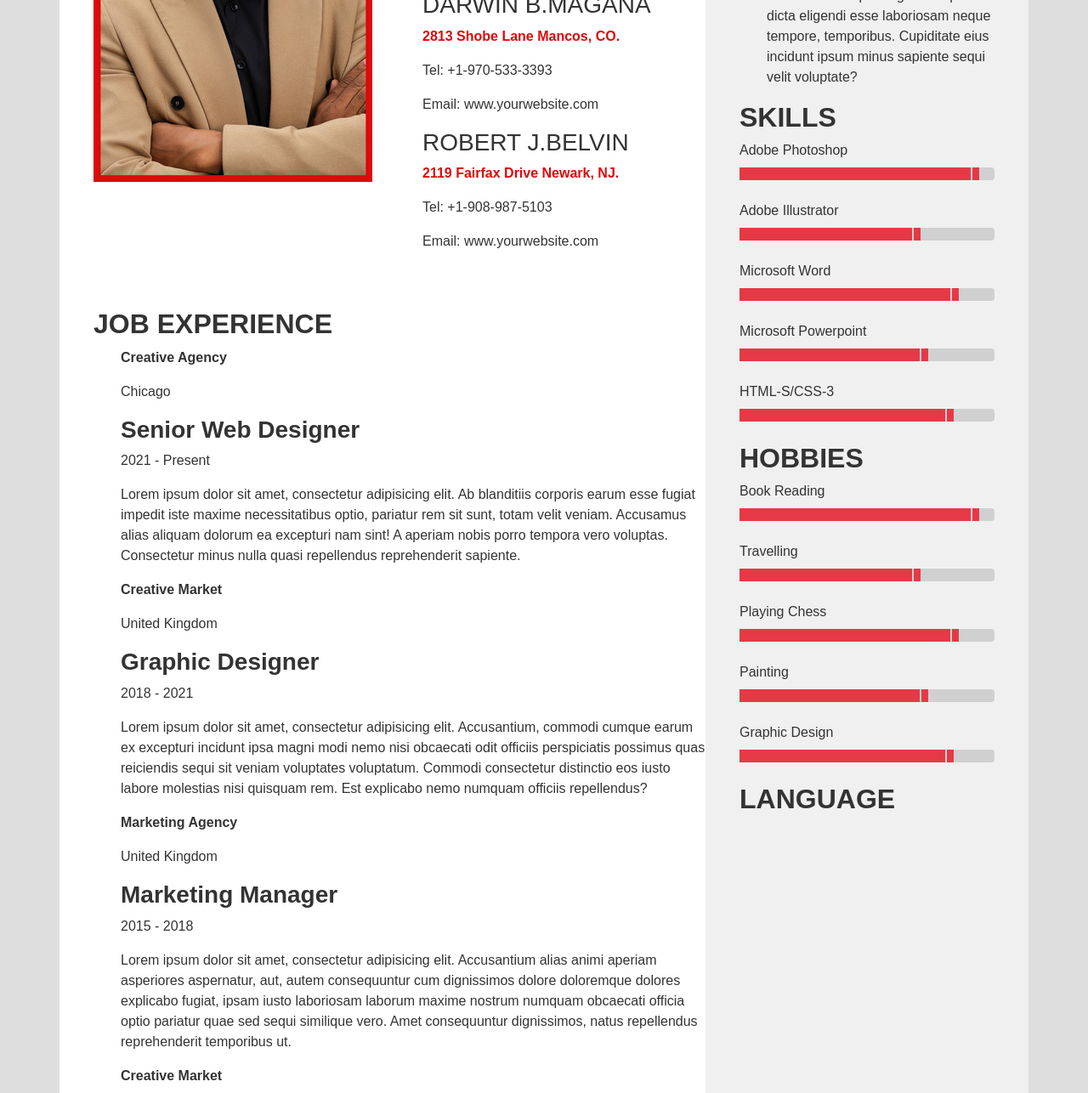
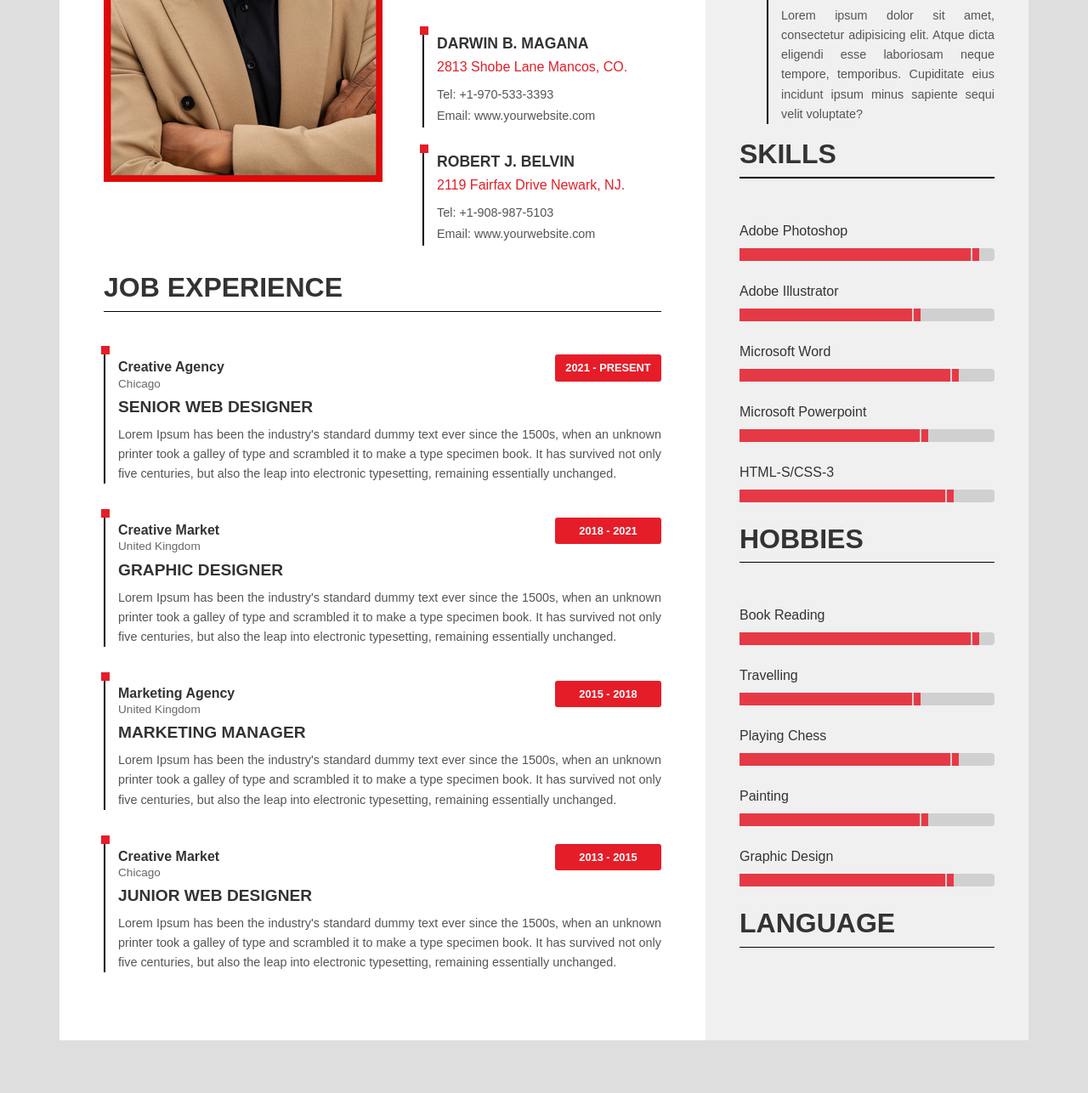
Before and after one commit to HECKONCHIK/pm_23-25, a website: page src/app/index.html in a window 1280 px wide. Shown: the part 631-1917 px from the top of the page at 85% size. Drawn offline with nearby package versions, Linux system fonts and the light colour scheme; files that its build step writes are made by us from their sources.

Commit message:
Refactor resume layout and add SCSS for experience

```diff
--- a/src/app/components/main/exp.html
+++ b/src/app/components/main/exp.html
@@ -1,33 +1,75 @@
-<div>
+<div class="exp">
   <h2><b>JOB EXPERIENCE</b></h2>
-  <ul>
-    <li>
-      <p><b>Creative Agency</b></p>
-      <p>Chicago</p>
-      <h3><b>Senior Web Designer</b></h3>
-      <p>2021 - Present</p>
-      <p>Lorem ipsum dolor sit amet, consectetur adipisicing elit. Ab blanditiis corporis earum esse fugiat impedit iste maxime necessitatibus optio, pariatur rem sit sunt, totam velit veniam. Accusamus alias aliquam dolorum ea excepturi nam sint! A aperiam nobis porro tempora vero voluptas. Consectetur minus nulla quasi repellendus reprehenderit sapiente.</p>
+  <div class="underline"></div>
+  <ul class="experience-list">
+
+    <li class="experience-item">
+      <span class="decorator"></span>
+      <div class="content">
+        <div class="header-line">
+          <div class="title-location">
+            <h3 class="company">Creative Agency</h3>
+            <p class="location">Chicago</p>
+          </div>
+          <span class="date">2021 - Present</span>
+        </div>
+        <h4 class="position">SENIOR WEB DESIGNER</h4>
+        <p class="description">
+          Lorem Ipsum has been the industry's standard dummy text ever since the 1500s, when an unknown printer took a galley of type and scrambled it to make a type specimen book. It has survived not only five centuries, but also the leap into electronic typesetting, remaining essentially unchanged.
+        </p>
+      </div>
     </li>
-    <li>
-      <p><b>Creative Market</b></p>
-      <p>United Kingdom</p>
-      <h3><b>Graphic Designer</b></h3>
-      <p>2018 - 2021</p>
-      <p>Lorem ipsum dolor sit amet, consectetur adipisicing elit. Accusantium, commodi cumque earum ex excepturi incidunt ipsa magni modi nemo nisi obcaecati odit officiis perspiciatis possimus quas reiciendis sequi sit veniam voluptates voluptatum. Commodi consectetur distinctio eos iusto labore molestias nisi quisquam rem. Est explicabo nemo numquam officiis repellendus?</p>
+
+    <li class="experience-item">
+      <span class="decorator"></span>
+      <div class="content">
+        <div class="header-line">
+          <div class="title-location">
+            <h3 class="company">Creative Market</h3>
+            <p class="location">United Kingdom</p>
+          </div>
+          <span class="date">2018 - 2021</span>
+        </div>
+        <h4 class="position">GRAPHIC DESIGNER</h4>
+        <p class="description">
+          Lorem Ipsum has been the industry's standard dummy text ever since the 1500s, when an unknown printer took a galley of type and scrambled it to make a type specimen book. It has survived not only five centuries, but also the leap into electronic typesetting, remaining essentially unchanged.
+        </p>
+      </div>
     </li>
-    <li>
-      <p><b>Marketing Agency</b></p>
-      <p>United Kingdom</p>
-      <h3><b>Marketing Manager</b></h3>
-      <p>2015 - 2018</p>
-      <p>Lorem ipsum dolor sit amet, consectetur adipisicing elit. Accusantium alias animi aperiam asperiores aspernatur, aut, autem consequuntur cum dignissimos dolore doloremque dolores explicabo fugiat, ipsam iusto laboriosam laborum maxime nostrum numquam obcaecati officia optio pariatur quae sed sequi similique vero. Amet consequuntur dignissimos, natus repellendus reprehenderit temporibus ut.</p>
+
+    <li class="experience-item">
+      <span class="decorator"></span>
+      <div class="content">
+        <div class="header-line">
+          <div class="title-location">
+            <h3 class="company">Marketing Agency</h3>
+            <p class="location">United Kingdom</p>
+          </div>
+          <span class="date">2015 - 2018</span>
+        </div>
+        <h4 class="position">MARKETING MANAGER</h4>
+        <p class="description">
+          Lorem Ipsum has been the industry's standard dummy text ever since the 1500s, when an unknown printer took a galley of type and scrambled it to make a type specimen book. It has survived not only five centuries, but also the leap into electronic typesetting, remaining essentially unchanged.
+        </p>
+      </div>
     </li>
-    <li>
-      <p><b>Creative Market</b></p>
-      <p>Chicago</p>
-      <h3><b>Junior Web Designer</b></h3>
-      <p>2013 - 2015</p>
-      <p>Lorem ipsum dolor sit amet, consectetur adipisicing elit. Aliquam asperiores, aspernatur autem consequuntur cum cumque deleniti dolor dolore doloremque eius fuga illo impedit maiores minima nam odio placeat praesentium quasi quod ratione voluptate voluptatibus voluptatum? Beatae et fugiat possimus quidem recusandae tempore ut vel voluptas! Illum, in vero?</p>
+
+    <li class="experience-item">
+      <span class="decorator"></span>
+      <div class="content">
+        <div class="header-line">
+          <div class="title-location">
+            <h3 class="company">Creative Market</h3>
+            <p class="location">Chicago</p>
+          </div>
+          <span class="date">2013 - 2015</span>
+        </div>
+        <h4 class="position">JUNIOR WEB DESIGNER</h4>
+        <p class="description">
+          Lorem Ipsum has been the industry's standard dummy text ever since the 1500s, when an unknown printer took a galley of type and scrambled it to make a type specimen book. It has survived not only five centuries, but also the leap into electronic typesetting, remaining essentially unchanged.
+        </p>
+      </div>
     </li>
+
   </ul>
 </div>
--- a/src/app/components/main/me.html
+++ b/src/app/components/main/me.html
@@ -22,8 +22,8 @@
         fugit itaque maxime nihil, odit provident
         quidem quisquam quod rem sed suscipit tempora vel! Illo.</p>
 
-      <p class="text"><b>"Lorem ipsum dolor sit amet, consectetur adipisicing
-        <br> elit. Adipisci, eaque enim ipsum quam quia voluptatum."</b></p>
+      <p class="text"><b>"Lorem ipsum dolor sit amet, consectetur adip
+        <br> elit. Adipisci, eaque enim ipsum quam quia vol."</b></p>
 
       <ul>
         <li><b>+1-718-310-5588</b></li>
@@ -33,18 +33,26 @@
     </div>
     <div class="refer">
       <h2><b>REFERENCES</b></h2>
-      <ul>
-        <li>
-          <h3>DARWIN B.MAGANA</h3>
-          <p class="adress"><b>2813 Shobe Lane Mancos, CO.</b></p>
-          <p>Tel: +1-970-533-3393</p>
-          <p>Email: <a href="">www.yourwebsite.com</a></p>
+      <div class="underline"></div>
+      <ul class="contact-list">
+        <li class="contact-item">
+          <span class="decorator"></span>
+          <div class="info">
+            <h3 class="name">DARWIN B. MAGANA</h3>
+            <p class="address">2813 Shobe Lane Mancos, CO.</p>
+            <p class="tel">Tel: +1-970-533-3393</p>
+            <p class="email">Email: www.yourwebsite.com</p>
+          </div>
         </li>
-        <li>
-          <h3>ROBERT J.BELVIN</h3>
-          <p class="adress"><b>2119 Fairfax Drive Newark, NJ.</b></p>
-          <p>Tel: +1-908-987-5103</p>
-          <p>Email: <a href="">www.yourwebsite.com</a></p>
+
+        <li class="contact-item">
+          <span class="decorator"></span>
+          <div class="info">
+            <h3 class="name">ROBERT J. BELVIN</h3>
+            <p class="address">2119 Fairfax Drive Newark, NJ.</p>
+            <p class="tel">Tel: +1-908-987-5103</p>
+            <p class="email">Email: www.yourwebsite.com</p>
+          </div>
         </li>
       </ul>
     </div>
--- a/src/app/components/sidebar/edu.html
+++ b/src/app/components/sidebar/edu.html
@@ -1,17 +1,24 @@
 <div>
   <h2><b>EDUCATION</b></h2>
-  <ul>
-    <li>
-      <p>Stanford University</p>
-      <h3><b>Master Degree</b></h3>
-      <p>2011- 2013</p>
-      <p>Lorem ipsum dolor sit amet, consectetur adipisicing elit. Et explicabo illo officiis ratione suscipit. Eius eveniet fugiat magnam maxime necessitatibus odit quidem sit velit veniam.</p>
+  <div class="underline"></div>
+  <ul class="education-list">
+    <li class="education-item">
+      <span class="decorator"></span>
+      <div>
+        <p class="university">Stanford University</p>
+        <h3 class="degree"><b>Master Degree</b></h3>
+        <span class="date">2011 - 2013</span>
+        <p class="description">Lorem ipsum dolor sit amet, consectetur adipisicing elit. Et explicabo illo officiis ratione suscipit. Eius eveniet fugiat magnam maxime necessitatibus odit quidem sit velit veniam.</p>
+      </div>
     </li>
-    <li>
-      <p>Chicago University</p>
-      <h3><b>Bachelor Degree </b></h3>
-      <p>2007 - 2010</p>
-      <p>Lorem ipsum dolor sit amet, consectetur adipisicing elit. Atque dicta eligendi esse laboriosam neque tempore, temporibus. Cupiditate eius incidunt ipsum minus sapiente sequi velit voluptate?</p>
+    <li class="education-item">
+      <span class="decorator"></span>
+      <div>
+        <p class="university">Chicago University</p>
+        <h3 class="degree"><b>Bachelor Degree </b></h3>
+        <span class="date">2007 - 2010</span>
+        <p class="description">Lorem ipsum dolor sit amet, consectetur adipisicing elit. Atque dicta eligendi esse laboriosam neque tempore, temporibus. Cupiditate eius incidunt ipsum minus sapiente sequi velit voluptate?</p>
+      </div>
     </li>
   </ul>
 </div>
--- a/src/app/components/sidebar/hobbies.html
+++ b/src/app/components/sidebar/hobbies.html
@@ -1,5 +1,6 @@
 <div>
   <h2><b>HOBBIES</b></h2>
+  <div class="underline"></div>
   <div>
     <div class="mb-sm-4">
       <label class="form-label">Book Reading</label>
--- a/src/app/components/sidebar/lang.html
+++ b/src/app/components/sidebar/lang.html
@@ -1,4 +1,4 @@
 <div>
   <h2><b>LANGUAGE</b></h2>
-
+  <div class="underline"></div>
 </div>
--- a/src/app/components/sidebar/skills.html
+++ b/src/app/components/sidebar/skills.html
@@ -1,5 +1,6 @@
 <div>
   <h2><b>SKILLS</b></h2>
+  <div class="underline"></div>
   <div>
     <div class="mb-sm-4">
       <label class="form-label">Adobe Photoshop</label>
--- a/src/app/scss/main/exp.scss
+++ b/src/app/scss/main/exp.scss
@@ -0,0 +1,90 @@
+.exp {
+  padding: 0 40px 40px 40px;
+}
+
+.experience-list {
+  font-family: Arial, sans-serif;
+  list-style: none;
+  padding-left: 0;
+}
+
+.experience-item {
+  display: flex;
+  margin-bottom: 40px;
+}
+
+.decorator {
+  padding-top: 15px;
+
+  border-left: 2.5px solid black;
+  height: auto;
+  margin-right: 15px;
+  position: relative;
+  &:before {
+    content: '';
+    position: absolute;
+    padding: 2px;
+    top: -10px;
+    left: -5.5px;
+    width: 10px;
+    height: 10px;
+    background-color: #e51d28;
+  }
+}
+
+.content {
+  flex-grow: 1;
+}
+
+.header-line {
+  display: flex;
+  justify-content: space-between;
+  align-items: baseline;
+  margin-bottom: 5px;
+}
+
+.company {
+  font-size: 1em;
+  font-weight: bold;
+  color: #333;
+  margin: 0;
+}
+
+.location {
+  font-size: 0.85em;
+  color: #666;
+  margin: 0;
+}
+
+.date {
+  display: inline-block;
+
+  background-color: #e51d28;
+  color: white;
+
+  width: 125px;
+  padding: 6px 0 6px 0;
+
+  font-size: 0.8em;
+
+  border-radius: 3px;
+  font-weight: bold;
+
+  text-transform: uppercase;
+  text-align: center;
+}
+
+.position {
+  font-size: 1.2em;
+  font-weight: 900;
+  color: #333;
+  margin: 0 0 10px 0;
+  text-transform: uppercase;
+}
+
+.description {
+  font-size: 0.9em;
+  line-height: 1.6;
+  color: #555;
+  margin: 10px 0 0 0;
+}
--- a/src/app/scss/main/me.scss
+++ b/src/app/scss/main/me.scss
@@ -1,6 +1,5 @@
-
 .me {
-  margin-bottom: 50px
+  padding: 40px 0 0 40px;
 
 }
 
@@ -75,6 +74,65 @@
   word-spacing: -1px;
 }
 
-.adress {
-  color: #dc0a0a;
+.contact-list {
+  font-family: Arial, sans-serif;
+  max-width: 400px;
+  margin: 20px;
+  /* !!! ВАЖЛИВО !!! Видаляємо стандартні маркери списку */
+  list-style: none;
+  padding-left: 0; /* Прибираємо стандартний відступ зліва */
 }
+
+/* Стилі для кожного контакту (залишається як було) */
+.contact-item {
+  display: flex;
+  margin-bottom: 30px;
+}
+
+.decorator {
+  padding-top: 15px;
+
+  border-left: 2.5px solid black;
+  height: auto;
+  margin-right: 15px;
+  position: relative;
+  &:before {
+    content: '';
+    position: absolute;
+    padding: 2px;
+    top: -10px; /* Трохи вище початку тексту */
+    left: -5.5px; /* Зміщення, щоб квадратик був по центру лінії */
+    width: 10px;
+    height: 10px;
+    background-color: #e51d28;
+  }
+}
+
+/* Стилі для інформаційного блоку */
+.info {
+  flex-grow: 1;
+}
+
+/* Стилі для імені */
+.name {
+  font-size: 1.1em;
+  font-weight: 900; /* Дуже жирний */
+  color: #333;
+  margin: 0 0 5px 0;
+  text-transform: uppercase;
+}
+
+/* Стилі для адреси (червоний колір) */
+.address {
+  color: #e51d28; /* Червоний колір */
+  font-weight: 500;
+  font-size: 1em;
+  margin: 0 0 10px 0;
+}
+
+/* Стилі для телефону та email */
+.tel, .email {
+  color: #555;
+  font-size: 0.9em;
+  margin: 0 0 3px 0;
+}
--- a/src/app/scss/style.scss
+++ b/src/app/scss/style.scss
@@ -1,4 +1,6 @@
 @use './main/me.scss';
+@use './main/exp.scss';
+@use './sidebar/edu.scss';
 @use './sidebar/skills.scss';
 
 $primary: #333333;
@@ -17,7 +19,7 @@ body {
   display: flex;
   justify-content: center;
   padding: 100px 0;
-
+  text-align: justify;
 }
 
 ul {
@@ -30,7 +32,7 @@ a {
 }
 
 .main {
-  padding: 40px 0 40px 40px;
+//  padding: 40px 0 40px 40px;
 }
 
 .sidebar {
```
Also changed, not shown: src/app/scss/sidebar/edu.scss (+13 -0 lines), dist/css/style.min.css, dist/index.html.
